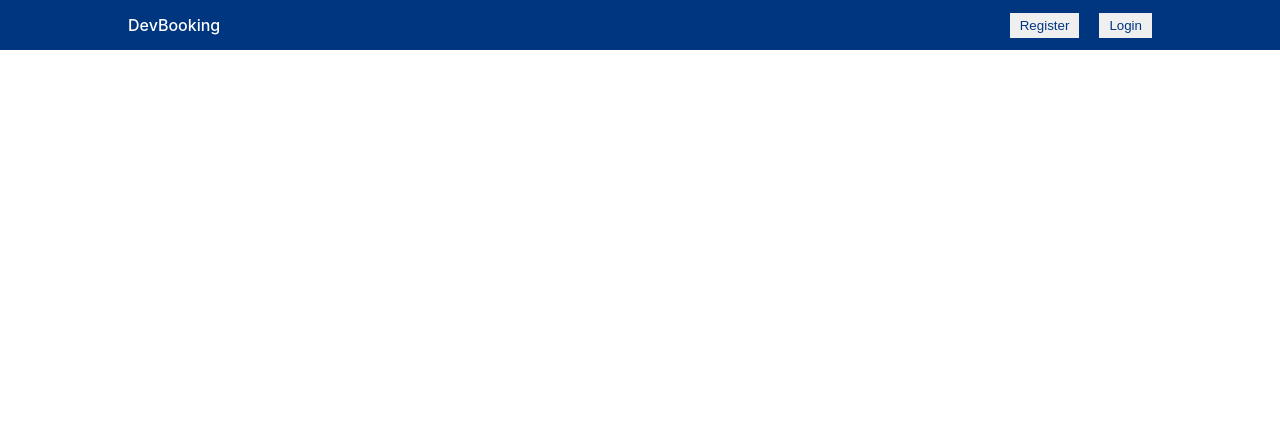
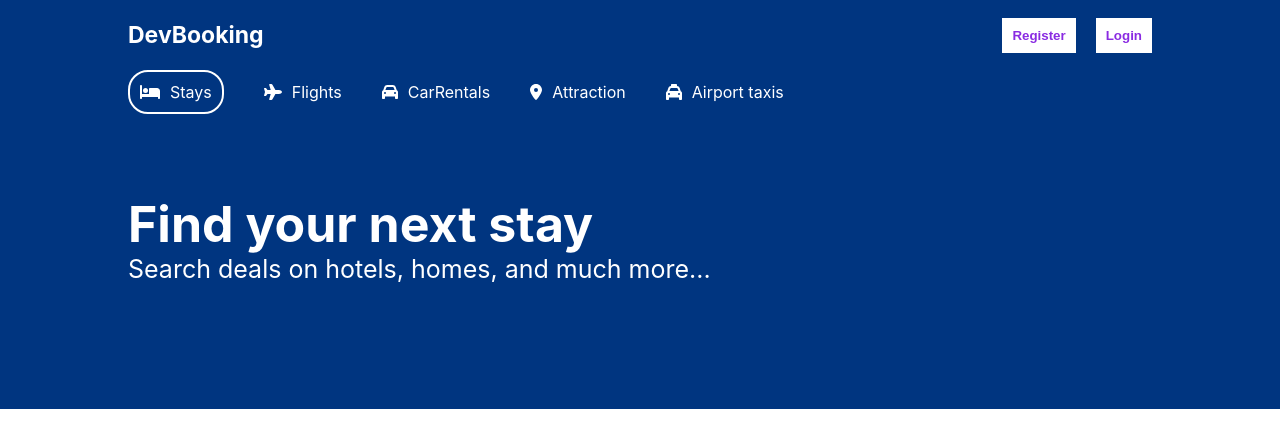
Before and after one commit to mskothari07/booking-.com-clone, a React (Create React App) app in the folder client/app/: page / in a window 1280 px wide. Shown: the top 448 px of the page. Built offline with nearby package versions, Linux system fonts and the light colour scheme.

Commit message:
Basic header ready, will be adding seearch and calender in next stage

```diff
--- a/client/app/package.json
+++ b/client/app/package.json
@@ -3,6 +3,10 @@
   "version": "0.1.0",
   "private": true,
   "dependencies": {
+    "@fortawesome/fontawesome-svg-core": "^6.4.0",
+    "@fortawesome/free-regular-svg-icons": "^6.4.0",
+    "@fortawesome/free-solid-svg-icons": "^6.4.0",
+    "@fortawesome/react-fontawesome": "^0.2.0",
     "@testing-library/jest-dom": "^5.16.5",
     "@testing-library/react": "^13.4.0",
     "@testing-library/user-event": "^13.5.0",
--- a/client/app/public/index.html
+++ b/client/app/public/index.html
@@ -13,7 +13,7 @@
 
     <link rel="manifest" href="%PUBLIC_URL%/manifest.json" />
 
-    <title>React App</title>
+    <title>DevBooking-App</title>
   </head>
   <body>
     <noscript>You need to enable JavaScript to run this app.</noscript>
--- /dev/null
+++ b/client/app/src/components/Header/Header.jsx
@@ -0,0 +1,40 @@
+import './header.css'
+import { FontAwesomeIcon } from "@fortawesome/react-fontawesome";
+import {faBed, faCar, faLocationDot, faPlane, faTaxi} from "@fortawesome/free-solid-svg-icons"
+
+const Header = () => {
+  return (
+    <div className='header'>
+        <div className="headerContainer">
+            <div className="headerList">
+                <div className="headerListItems active">
+                    <FontAwesomeIcon icon={faBed}/>
+                    <span>Stays</span>
+                </div>
+                <div className="headerListItems">
+                    <FontAwesomeIcon icon={faPlane}/>
+                    <span>Flights</span>
+                </div>
+                <div className="headerListItems">
+                    <FontAwesomeIcon icon={faCar}/>
+                    <span>CarRentals</span>
+                </div>
+                <div className="headerListItems">
+                    <FontAwesomeIcon icon={faLocationDot}/>
+                    <span>Attraction</span>
+                </div>
+                <div className="headerListItems">
+                    <FontAwesomeIcon icon={faTaxi}/>
+                    <span>Airport taxis</span>
+                </div>
+            </div>
+            <h1 className="headerTitles">Find your next stay</h1>
+            <p className="headerDescription">
+            Search deals on hotels, homes, and much more...
+            </p>
+        </div>
+    </div>
+  )
+}
+
+export default Header
--- /dev/null
+++ b/client/app/src/components/Header/header.css
@@ -0,0 +1,39 @@
+.header{
+    background-color: #003580;
+    color: white;
+    display: flex;
+    justify-content: center;
+}
+.headerContainer{
+    width: 100%;
+    max-width: 1024px;
+    margin: 20px 0px 100px 0px;
+}
+
+.headerList{
+    display: flex;
+    gap: 40px;
+    margin-bottom: 80px;
+}
+
+.headerListItems{
+    display: flex;
+    align-items: center;
+    gap: 10px;
+}
+.headerListItems.active{
+    border: 2px solid white;
+    padding: 10px;
+    padding-left: 10px;
+    padding-right: 10px;
+    border-radius: 20px;
+}
+
+.headerTitles{
+    font-size: 50px;
+    margin-bottom: 0px;
+}
+.headerDescription{
+    margin-top: 0px;
+    font-size: 25px;
+}
--- a/client/app/src/components/Navbar/navbar.css
+++ b/client/app/src/components/Navbar/navbar.css
@@ -11,17 +11,20 @@
     display: flex;
     align-items: center;
     justify-content: space-between;
+    padding-top: 20px;
 }
 
 .logo {
-    font-weight: 500;
+    font-weight:700;
+    font-size: 23px;
 }
 
 .navButton {
     margin-left: 20px;
     border: none;
-    padding: 5px 10px;
+    padding: 10px 10px;
     cursor: pointer;
-    color: #003580;
-
+    color: blueviolet;
+    font-weight: 600;
+    background-color: white;
 }
--- a/client/app/src/pages/Home/Home.jsx
+++ b/client/app/src/pages/Home/Home.jsx
@@ -1,3 +1,4 @@
+import Header from "../../components/Header/Header";
 import Navbar from "../../components/Navbar/Navbar";
 import "./Home.css";
 
@@ -5,6 +6,7 @@ const Home = () => {
   return (
     <div>
       <Navbar />
+      <Header/>
     </div>
   );
 };
```
Also changed, not shown: 1 other file (tests, documents, lock files or other folders).
